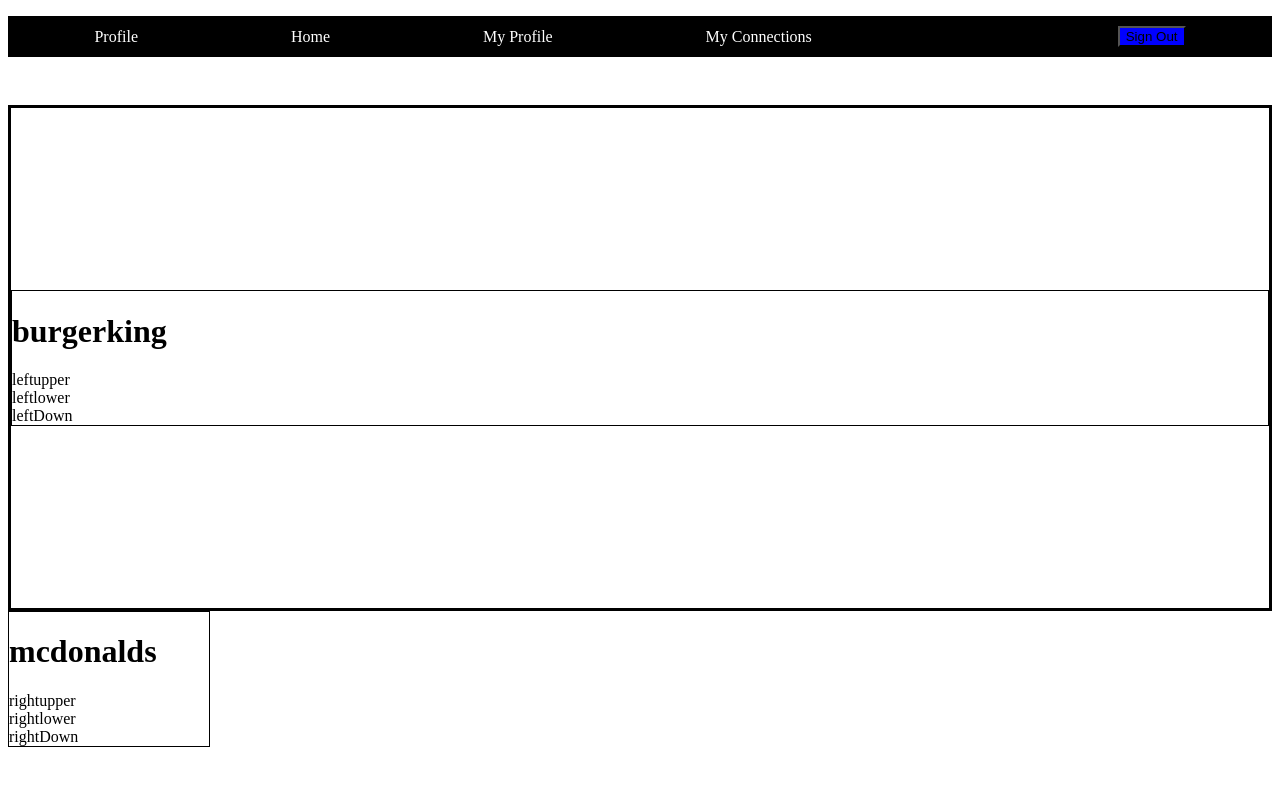
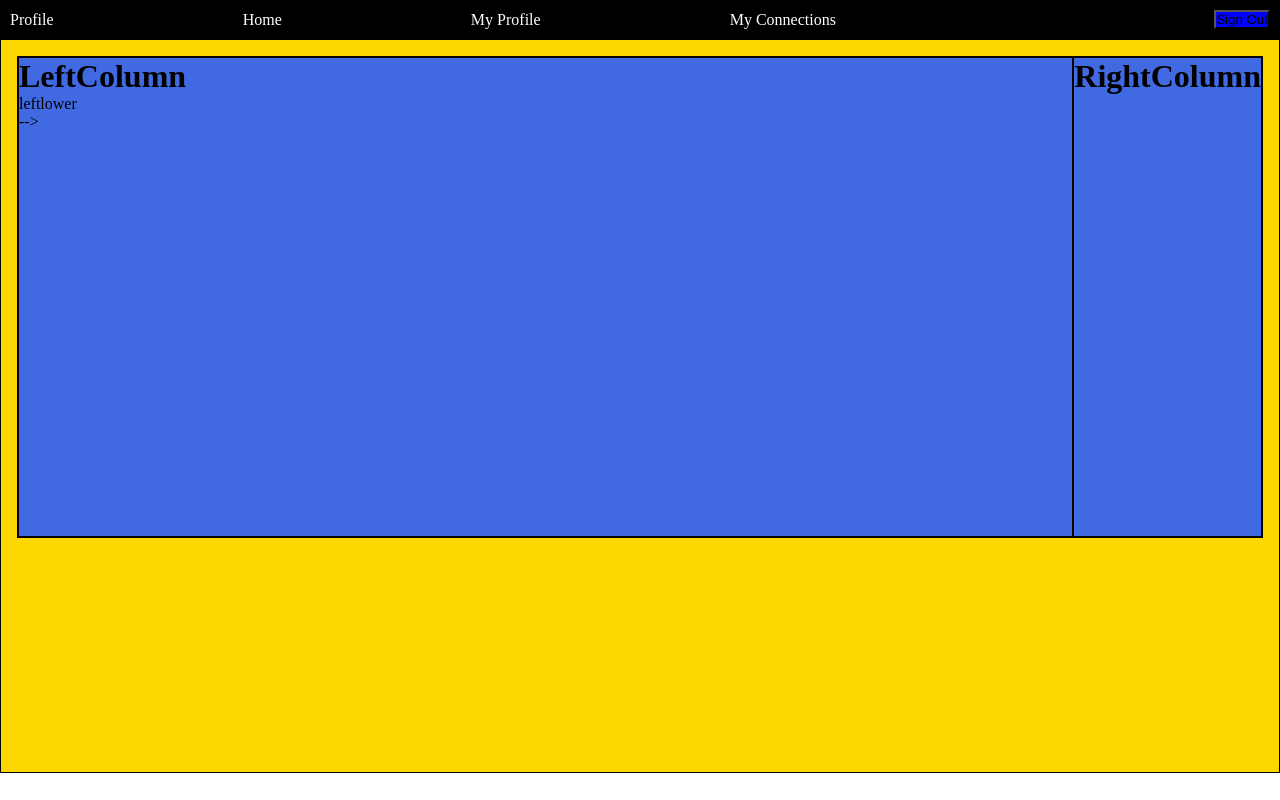
Before and after one commit to JadeAtwood/Profile-Page, a plain HTML site: page index.html in a window 1280 px wide. Drawn offline with Linux system fonts and the light colour scheme.

Commit message:
flex working, outline

```diff
--- a/index.html
+++ b/index.html
@@ -1,15 +1,16 @@
 <!DOCTYPE html>
 <html lang="en">
   <head>
-    <meta charset="UTF-8">
-    <meta http-equiv="X-UA-Compatible" content="IE=edge">
-    <meta name="viewport" content="width=device-width, initial-scale=1.0">
+    <meta charset="UTF-8" />
+    <meta http-equiv="X-UA-Compatible" content="IE=edge" />
+    <meta name="viewport" content="width=device-width, initial-scale=1.0" />
     <title>Profile Page</title>
-    <link rel="stylesheet" href="style.css">
+    <link rel="stylesheet" href="style.css" />
   </head>
+
   <body>
     <navbar>
-        <ul class = "navList" >
+      <ul class="navList">
         <li>Profile</li>
         <li>Home</li>
         <li>My Profile</li>
@@ -19,20 +20,19 @@
       </ul>
     </navbar>
     <!-- PAST THE NAV BAR -->
-    <div class = "Wrapper"></div>
-        <div class ="Container">
-            <div class = "Left">
-                <h1>burgerking</h1>
-                <div clas = "leftUpper">leftupper</div>
-                <div class = "leftLower">leftlower</div>leftDown</div>
+    <div class="Wrapper">
+      <div class="Container">
+        <div class="Left">
+          <h1>LeftColumn</h1>
+          <div class="left upper"></div>
+          <div class="leftLower">leftlower</div>
+          -->
         </div>
-            <div class = "Right">
-                <h1>mcdonalds</h1>
-                <div class = "rightUpper">rightupper</div>
-                <div clas s= "rightLower">rightlower</div>rightDown</div>
+        <div class="Right">
+          <h1>RightColumn</h1>
+          <div class="right upper"></div>
         </div>
       </div>
     </div>
-
   </body>
 </html>
--- a/style.css
+++ b/style.css
@@ -1,68 +1,65 @@
-
-::before,
-::after{
-    box-sizing: border-box;
+* {
+    padding: 0;
+    margin: 0;
 }
 
-.navList{
+.navList {
     background-color: black;
     display: flex;
     color: white;
-    justify-content: space-around;
+    justify-content: space-between;
     padding: 10px;
     min-height: 1em;
     align-items: center;
     list-style: none;
+    width: viewport;
 }
 
-#SecretTrick{
+#SecretTrick {
     color: rgb(0, 0, 0);
 }
 
-#signOut{
-    background-color:blue;
+#signOut {
+    background-color: blue;
+}
+/*   --------------after nav bar------------------------- */
+.Wrapper {
+    border-width: 1px;
+    border-color: black;
+    background-color: gold;
+    align-items: start;
+    border-style: solid;
+    width: viewport;
+    height: 700px;
+    padding: 1em;
 }
 
-/*   --------------after nav bar------------------------- */
-.Wrapper{
+.Container {
     display: flex;
-    flex-wrap: wrap;
-    width: viewport;
-    padding: 1em;
-    align-items:center;
-    justify-content:space-around;
-}
-
-
-.Container{
-    display: flex;
-    height: 500px;
-    flex-basis: 100%;
-    justify-content: center;
-    align-items: center;
-    border-style: solid;
-    border: width 1px;
-    border-color: black;
-}
-
-.Left{
-    display: flex;
-    flex-direction: column;
-    flex-basis: 100%;
-    flex: 1;
-    width: 200px;
+    min-width: 380px;
+    min-height: 480px;
     border-style: solid;
     border-width: 1px;
     border-color: black;
+    background-color: royalblue;
+    justify-content: space-between;
 }
 
-.Right{
-    display: flex;
-    flex-direction: column;
-    flex-basis:100%;
-    flex: 1;
-    width: 200px;
+.Left {
     border-style: solid;
     border-width: 1px;
     border-color: black;
+    width: 3000px;
+    min-height: 200px;
+    background-color: transparent;
 }
+.Right {
+    border-style: solid;
+    border-width: 1px;
+    border-color: black;
+    width: 200px;
+    min-height: 200px;
+    background-color: transparent;
+}
+
+/* ------User Card----- */
```
Lines whose indentation alone changed are shown as unchanged.
